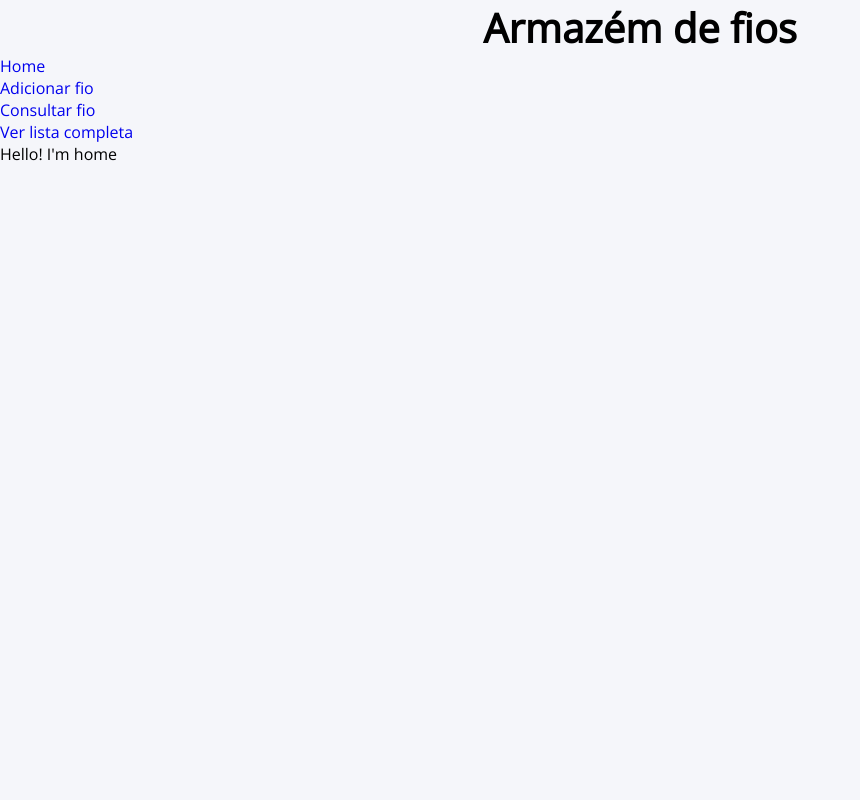
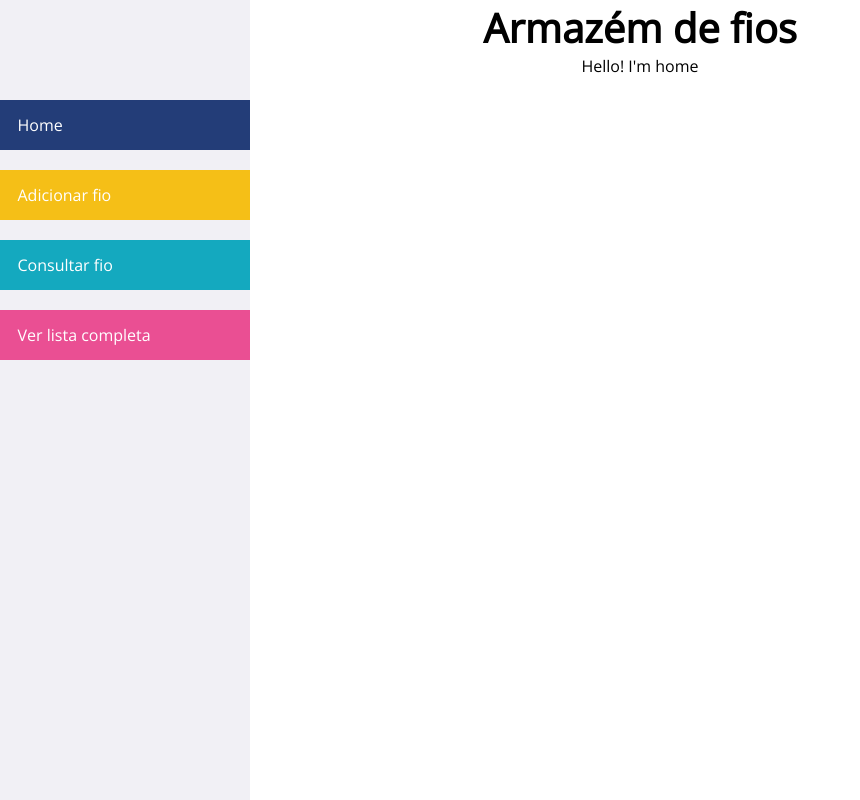
Before and after one commit to GamaRafa/yarn-stash-app, a React (Vite) app: page / in a window 1280 px wide. Shown: the whole page, without its empty margins (0-860 px from the left). Built offline with nearby package versions, Linux system fonts and the light colour scheme.

Commit message:
Worked on the UI. All components loading correctly.

```diff
--- a/index.css
+++ b/index.css
@@ -15,5 +15,5 @@ h1{
 }
 
 body{
-    background: #f5f6fa;
+    background-color: #ffff;
 }
--- a/index.html
+++ b/index.html
@@ -3,7 +3,6 @@
   <head>
     <meta charset="UTF-8" />
     <meta name="viewport" content="width=device-width, initial-scale=1.0" />
-    <link rel="stylesheet" href="index.css">
     <title>Armazém de Fios</title>
   </head>
   <body>
--- a/src/Adicionar-fio/Adicionar-fio.jsx
+++ b/src/Adicionar-fio/Adicionar-fio.jsx
@@ -0,0 +1,7 @@
+import { useState } from "react";
+
+export function AdicionarFio(){
+    return(
+        <div>Hello! I'm Adicionar fio</div>
+    )
+}
--- a/src/App.css
+++ b/src/App.css
@@ -0,0 +1,48 @@
+.navbar{
+    position: fixed;
+    top: 0;
+    left: 0;
+    background-color: #f1f0f5;
+    height: 100vh ;
+    width: 250px;
+    font-size: 16px;
+}
+
+a:link, a:visited{
+    text-decoration: none;
+    color: white;
+}
+
+ul {
+    margin-top: 100px;
+}
+li{
+    padding: 7%;
+    display: flex;
+    align-items: center;
+    list-style:none;
+    height: 50px;
+    margin-bottom: 20px;
+
+}
+
+#home{
+    background-color: #233d78;
+}
+
+#adicionar{
+    background-color: #f5bf17;
+}
+
+#consultar{
+    background-color: #14a9bf;
+}
+
+#completa{
+    background-color: #ea4f93;
+}
+
+.content{
+    display: flex;
+    justify-content: center;
+}
--- a/src/App.jsx
+++ b/src/App.jsx
@@ -1,19 +1,18 @@
 import { useState } from 'react'
-//import './App.css'
+import './App.css'
 
 import { Home } from './Home/Home.jsx'
-// import { AdicionarFio } from './Adicionar-fio/Adicionar-fio.jsx'
-// import { ConsultarFio } from './Consultar-fio/Consultar-fio.jsx'
-// import { VerLista } from './Ver-lista/Ver-lista.jsx'
+import { AdicionarFio } from './Adicionar-fio/Adicionar-fio.jsx'
+import { ConsultarFio } from './Consultar-fio/Consultar-fio.jsx'
+import { VerLista } from './Ver-lista/Ver-lista.jsx'
 
 export function App() {
     const [ showHome, setShowHome ] = useState(true)
-/*
     const [ showAdicionarFio, setShowAdicionarFio ] = useState(false)
     const [ showConsultarFio, setShowConsultarFio ] = useState(false)
-    const [ showVerLista, setShowVerLista] = useState(false) */
+    const [ showVerLista, setShowVerLista] = useState(false)
 
-/*     const handleClickHome = () => {
+    const handleClickHome = () => {
         setShowHome(true)
         setShowAdicionarFio(false)
         setShowConsultarFio(false)
@@ -39,31 +38,31 @@ export function App() {
         setShowAdicionarFio(false)
         setShowConsultarFio(false)
         setShowVerLista(true)
-    } */
+    }
 
     return(
       <div className="app">
         <div className="navbar">
           <ul>
-            <li>
-              <a href="#">Home</a>
+            <li id='home'>
+              <a onClick={handleClickHome} href="#">Home</a>
             </li>
-            <li>
-              <a href="#">Adicionar fio</a>
+            <li id='adicionar'>
+              <a onClick={handleClickAdicionarFio} href="#">Adicionar fio</a>
             </li>
-            <li>
-              <a href="#">Consultar fio</a>
+            <li id='consultar'>
+              <a onClick={handleClickConsultarFio} href="#">Consultar fio</a>
             </li>
-            <li>
-              <a href="#">Ver lista completa</a>
+            <li id='completa'>
+              <a onClick={handleClickVerLista} href="#">Ver lista completa</a>
             </li>
           </ul>
         </div>
         <div className="content">
           { showHome && <Home />}
-{/*       { showAdicionarFio && <AdicionarFio /> }
+          { showAdicionarFio && <AdicionarFio /> }
           { showConsultarFio && <ConsultarFio/>  }
-          { showVerLista && <VerLista/>  } */}
+          { showVerLista && <VerLista/>  }
         </div>
       </div>
     )
--- a/src/Consultar-fio/Consultar-fio.jsx
+++ b/src/Consultar-fio/Consultar-fio.jsx
@@ -0,0 +1,7 @@
+import { useState } from "react";
+
+export function ConsultarFio(){
+    return(
+        <div>Hello! I'm Consultar fio</div>
+    )
+}
--- a/src/Ver-lista/Ver-lista.jsx
+++ b/src/Ver-lista/Ver-lista.jsx
@@ -0,0 +1,7 @@
+import { useState } from "react";
+
+export function VerLista(){
+    return(
+        <div>Hello! I'm Ver lista completa</div>
+    )
+}
--- a/src/main.jsx
+++ b/src/main.jsx
@@ -1,6 +1,7 @@
 import React from 'react'
 import ReactDOM from 'react-dom/client'
 import { App } from './App.jsx'
+import '../index.css'
 
 ReactDOM.createRoot(document.getElementById('root')).render(
   <React.StrictMode>
```
